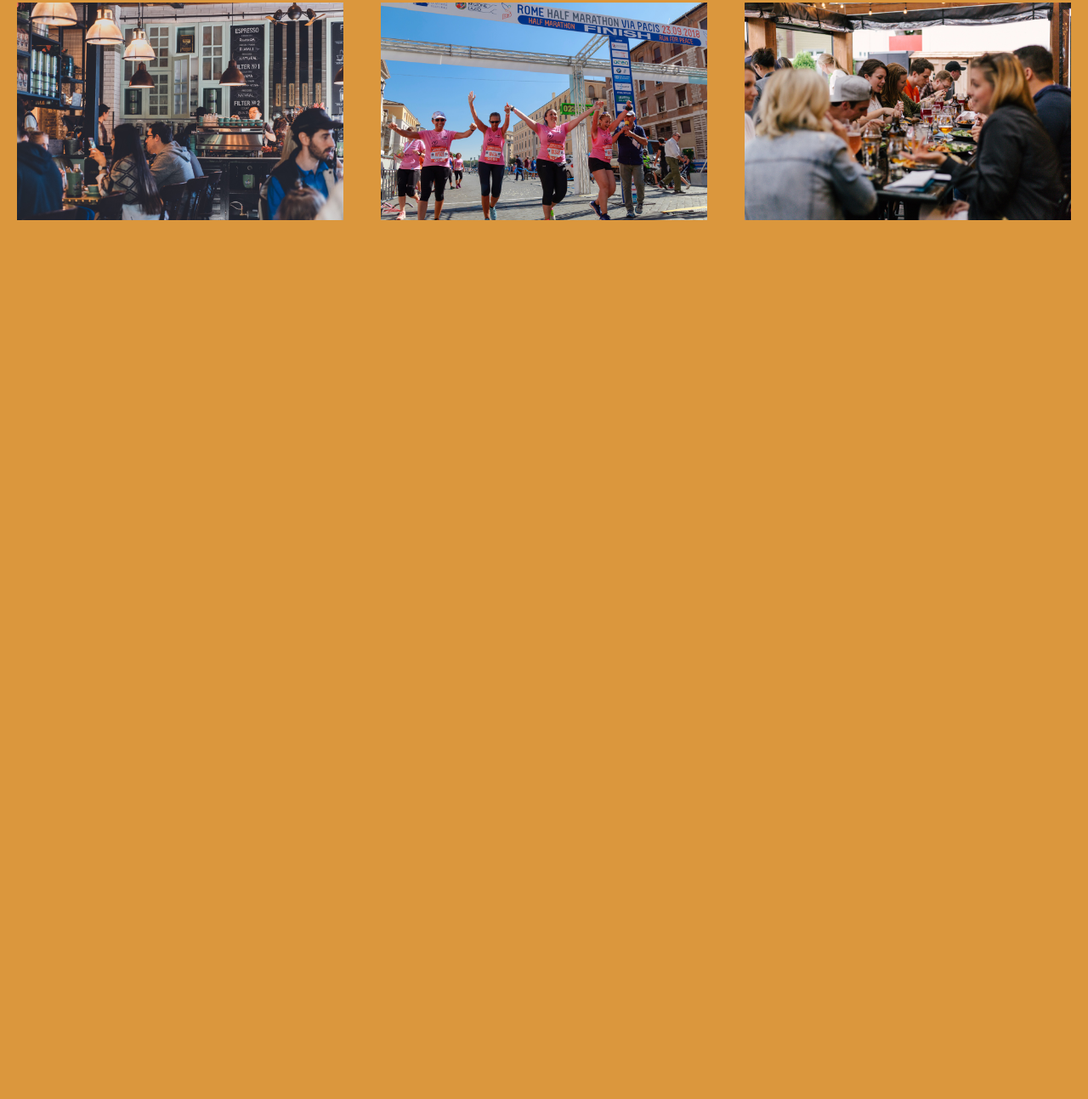
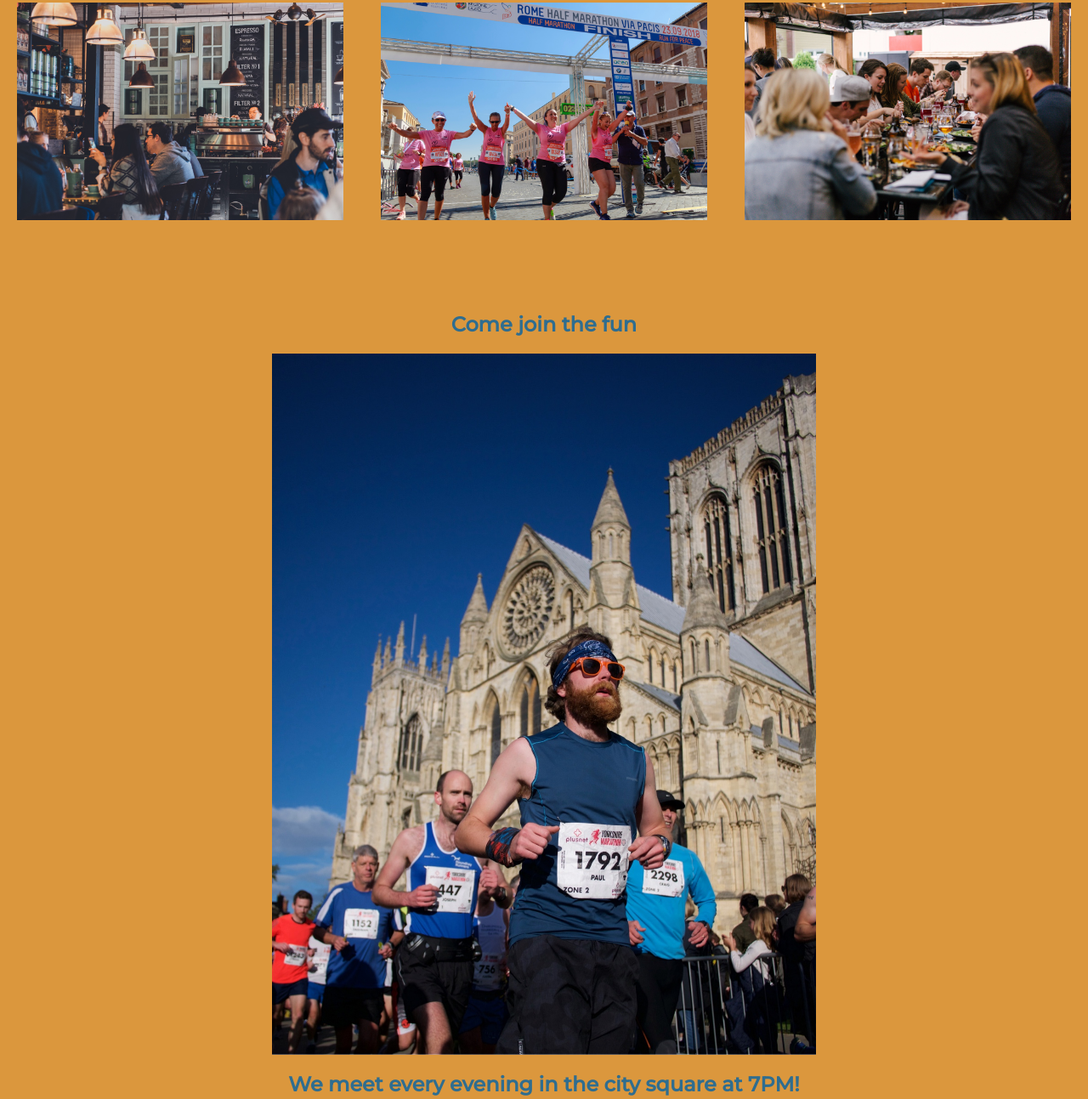
Before and after one commit to carmelete/responsive-club-website, a plain HTML site: page index.html in a window 1280 px wide. Shown: the part 1419-2712 px from the top of the page at 85% size. Before the commit the page ends 1766 px from the top, so only its background shows below. Drawn offline with Linux system fonts and the light colour scheme; a web font is replaced by a local one.

Commit message:
feat: create meetup section

```diff
--- a/index.html
+++ b/index.html
@@ -38,5 +38,10 @@
         <img src="./resources/images/marathon-runners.jpg"/>
         <img src="./resources/images/hangouts.jpg"/>
     </section>
+    <section class="meetup">
+        <h2>Come join the fun</h2>
+        <img src="./resources/images/runners-church.jpg"/>
+        <h2>We meet every evening in the city square at 7PM!</h2>
+    </section>
 </body>
 </html>
--- a/resources/style.css
+++ b/resources/style.css
@@ -45,7 +45,7 @@ header {
     padding: 0 1rem;
 }
 
-.summary h2 {
+.summary h2, .meetup h2 {
     color: #2F6D8F;
 }
 
@@ -67,3 +67,14 @@ header {
     color: yellow;
     padding: 3rem 1rem;
 }
+
+.meetup {
+    display: flex;
+    flex-direction: column;
+    align-items: center;
+}
+
+.meetup img {
+    height: auto;
+    width: 50%;
+}
```
